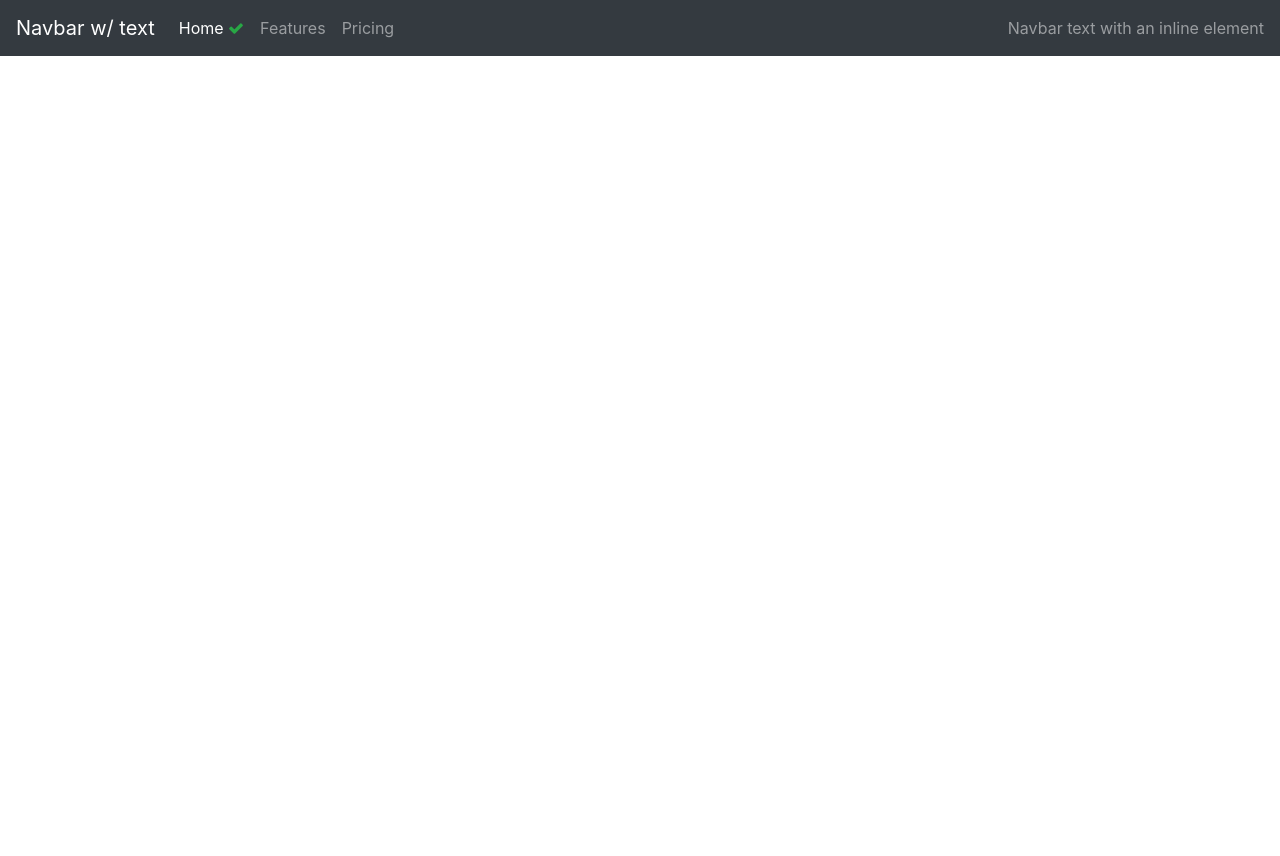
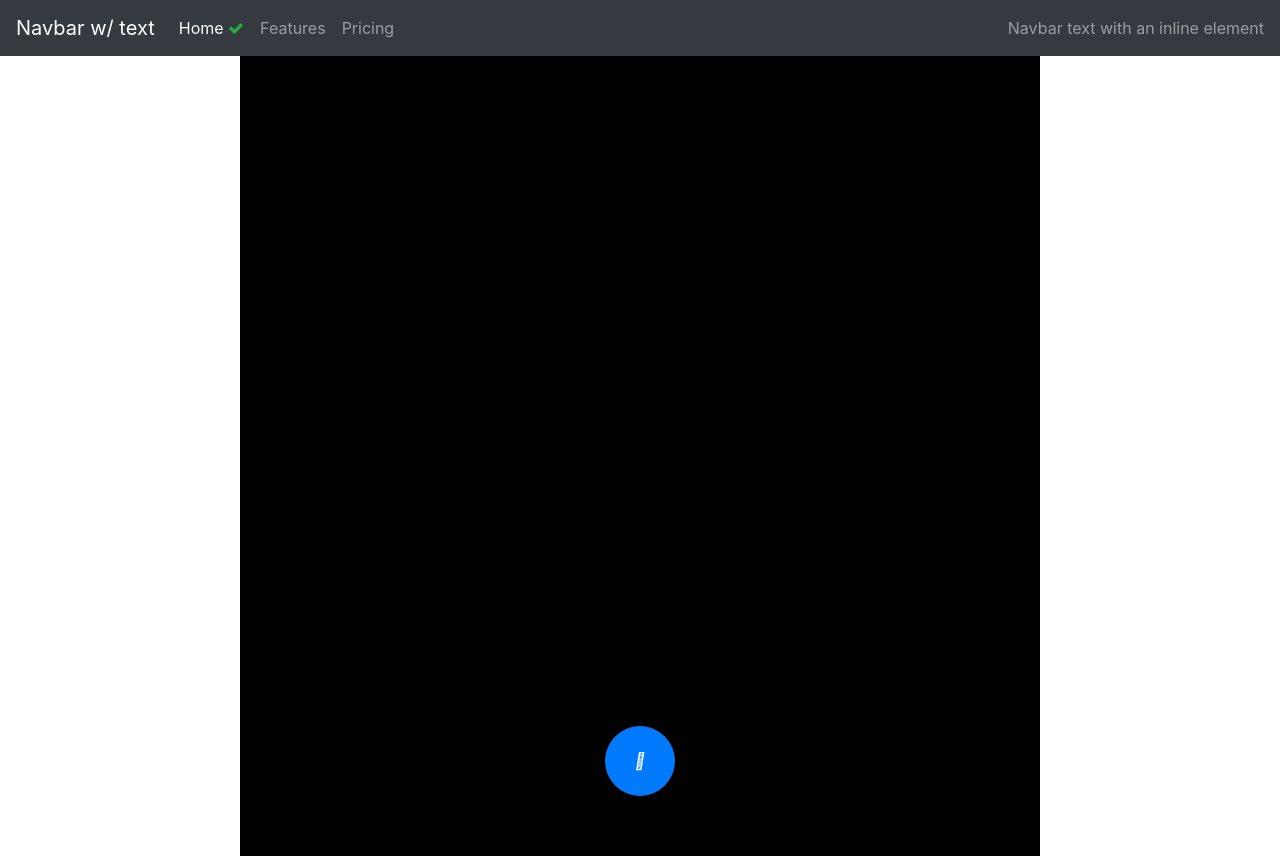
Before and after one commit to raspyweather/homePlattform, an Angular app in the folder homePlattform/: page /scanner in a window 1280 px wide. Before the commit this address led to /. Before the commit the page ends 800 px from the top, so only its background shows below. Built offline with nearby package versions, Linux system fonts and the light colour scheme; no server answers.

Commit message:
added scanner

```diff
--- a/homePlattform/src/app/app-routing.module.ts
+++ b/homePlattform/src/app/app-routing.module.ts
@@ -1,10 +1,16 @@
 import { NgModule } from '@angular/core';
 import { Routes, RouterModule } from '@angular/router';
 import { InventoryListComponent } from './inventory-list/inventory-list.component';
+import { ScanReceiptComponent } from './scan-receipt/scan-receipt.component';
 
 const routes: Routes = [{
   component: InventoryListComponent,
   path: "inventory"
+},
+
+{
+  component: ScanReceiptComponent,
+  path: "scanner"
 }];
 
 @NgModule({
--- a/homePlattform/src/app/app.module.ts
+++ b/homePlattform/src/app/app.module.ts
@@ -6,13 +6,15 @@ import { AppComponent } from './app.component';
 import { NgbModule } from '@ng-bootstrap/ng-bootstrap';
 import { NavbarComponent } from './navbar/navbar.component';
 import { InventoryListComponent } from './inventory-list/inventory-list.component';
+import { ScanReceiptComponent } from './scan-receipt/scan-receipt.component';
 
 
 @NgModule({
   declarations: [
     NavbarComponent,
     AppComponent,
-    InventoryListComponent
+    InventoryListComponent,
+    ScanReceiptComponent
   ],
   imports: [
     BrowserModule,
--- /dev/null
+++ b/homePlattform/src/app/scan-receipt/scan-receipt.component.html
@@ -0,0 +1,9 @@
+<div id="camera_wrapper">
+  <video id="camera" autoplay></video>
+  <button id="camera_shutter_button" type="button" class="btn btn-primary"><i class="far fa-camera"></i></button>
+  <div id="camera_preview">
+    <canvas id="camera_preview_canvas" width="1920" height="1080"></canvas>
+  </div>
+  <div id="loading_overlay"><i class="fas fa-spinner fa-pulse"></i></div>
+
+</div>
--- /dev/null
+++ b/homePlattform/src/app/scan-receipt/scan-receipt.component.scss
@@ -0,0 +1,62 @@
+#camera_wrapper {
+    background: black;
+    width: 100%;
+    max-width: 800px;
+    position: relative;
+    overflow: hidden;
+    margin: 0 auto;
+}
+
+#camera_wrapper:before{
+	content: "";
+	display: block;
+	padding-top: 100%; 	/* initial ratio of 1:1*/
+}
+#camera {
+    position:  absolute;
+	top: 0;
+	left: 0;
+	bottom: 0;
+    right: 0;
+    width: 100%;
+    height: 100%;
+    object-fit: cover;
+}
+#camera_shutter_button {
+    display: block;
+    position: absolute;
+    height: 70px;
+    width: 70px;
+    bottom: 60px;
+    left: calc(50% - 35px);
+    border-radius: 50%;
+}
+#camera_preview {
+    display: block;
+    position: absolute;
+    height: 70px;
+    width: 70px;
+    bottom: 60px;
+    left: 60px;
+    border-radius: 20px;
+    background-size: cover;
+    background-position: center;
+}
+#camera_preview_canvas {
+    display: none;
+}
+#loading_overlay {
+    position: absolute;
+    top: 0;
+    left: 0;
+    right: 0;
+    bottom: 0;
+    background: rgba(255,255,255,0.2);
+    display: none;
+    align-items: center;
+    justify-content: center;
+    font-size: 50px;
+}
+#loading_overlay.active {
+    display: flex;
+}
--- /dev/null
+++ b/homePlattform/src/app/scan-receipt/scan-receipt.component.ts
@@ -0,0 +1,41 @@
+import { Component, OnInit } from '@angular/core';
+
+@Component({
+  selector: 'app-scan-receipt',
+  templateUrl: './scan-receipt.component.html',
+  styleUrls: ['./scan-receipt.component.scss']
+})
+export class ScanReceiptComponent implements OnInit {
+
+  video;
+
+  constructor() { }
+
+  ngOnInit() {
+    // Grab elements, create settings, etc.
+    const camera_preview = document.getElementById('camera_preview');
+    const canvas = document.getElementById('camera_preview_canvas');
+    this.video = document.getElementById('camera');
+
+    // Put video listeners into place
+    if(navigator.mediaDevices && navigator.mediaDevices.getUserMedia) {
+        navigator.mediaDevices.getUserMedia({ video: true }).then((stream)=> {
+          //video.src = window.URL.createObjectURL(stream);
+          this.video.srcObject = stream;
+          this.video.play();
+        });
+    }
+
+    // Trigger photo take
+    document.getElementById('camera_shutter_button').addEventListener('click', ()=> {
+      canvas.getContext('2d').drawImage(this.video, 0, 0, canvas.width, canvas.height);
+      camera_preview.style.backgroundImage = "url('"+canvas.toDataURL('image/jpeg')+"')";
+      document.getElementById("loading_overlay").classList.add("active")
+    });
+  }
+
+  ngOnDestroy() {
+    this.video.pause()
+  }
+
+}
```
Also changed, not shown: 2 other files (tests, documents, lock files or other folders).
